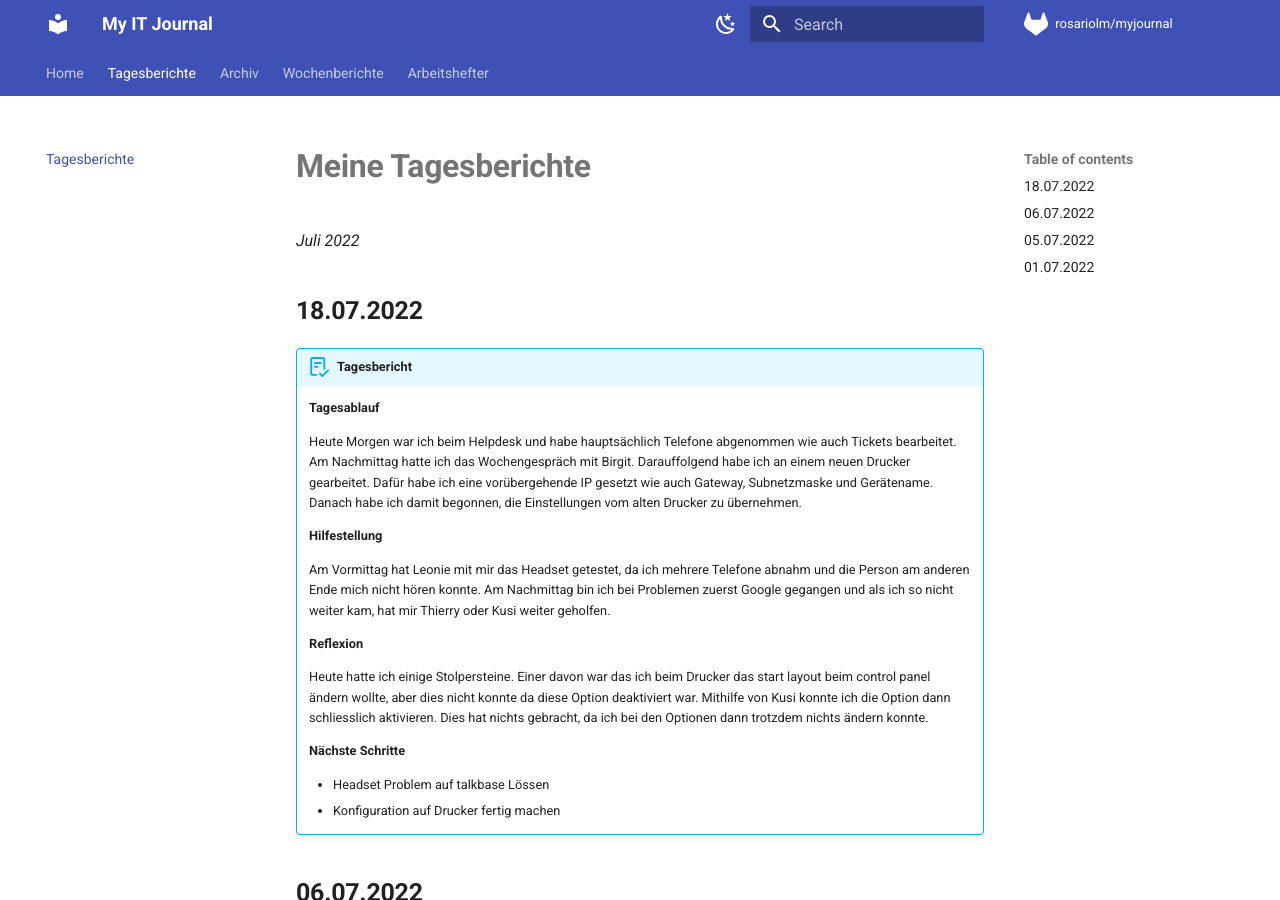
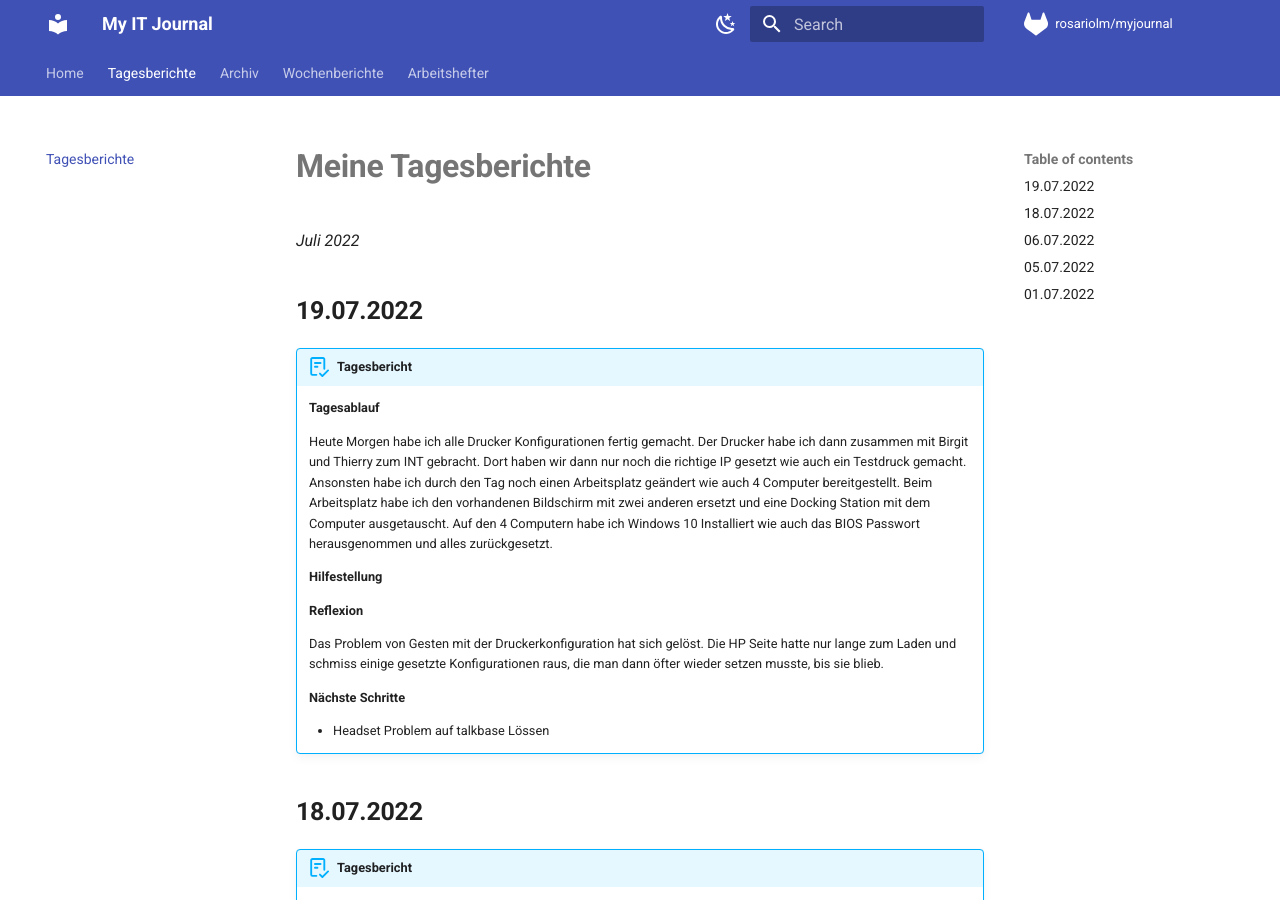
Before and after one commit to rosariolm/myjournal, an MkDocs documentation site: the page built from docs/tberichte.md, in a window 1280 px wide and 900 px high. Built offline with MkDocs 1.6.1 and Material for MkDocs 9.7.7, drawn with Linux system fonts in a browser that asks for light colours; comment, search, counter and statistics services are not loaded.

Commit message:
tbericht 19.07.2022

```diff
--- a/docs/tberichte.md
+++ b/docs/tberichte.md
@@ -2,6 +2,26 @@
 
 
 *Juli 2022*
+
+## **19.07.2022**
+
+!!! abstract "Tagesbericht"
+    **Tagesablauf**
+
+    Heute Morgen habe ich alle Drucker Konfigurationen fertig gemacht. Der Drucker habe ich dann zusammen mit Birgit und Thierry zum INT gebracht. Dort haben wir dann nur noch die richtige IP gesetzt wie auch ein Testdruck gemacht. Ansonsten habe ich durch den Tag noch einen Arbeitsplatz geändert wie auch 4 Computer bereitgestellt. Beim Arbeitsplatz habe ich den vorhandenen Bildschirm mit zwei anderen ersetzt und eine Docking Station mit dem Computer ausgetauscht. Auf den 4 Computern habe ich Windows 10 Installiert wie auch das BIOS Passwort herausgenommen und alles zurückgesetzt.
+
+    **Hilfestellung**
+
+
+
+    **Reflexion**
+
+    Das Problem von Gesten mit der Druckerkonfiguration hat sich gelöst. Die HP Seite hatte nur lange zum Laden und schmiss einige gesetzte Konfigurationen raus, die man dann öfter wieder setzen musste, bis sie blieb.
+
+    **Nächste Schritte**
+
+    - Headset Problem auf talkbase Lössen
+
 
 ## **18.07.2022**
 
```
